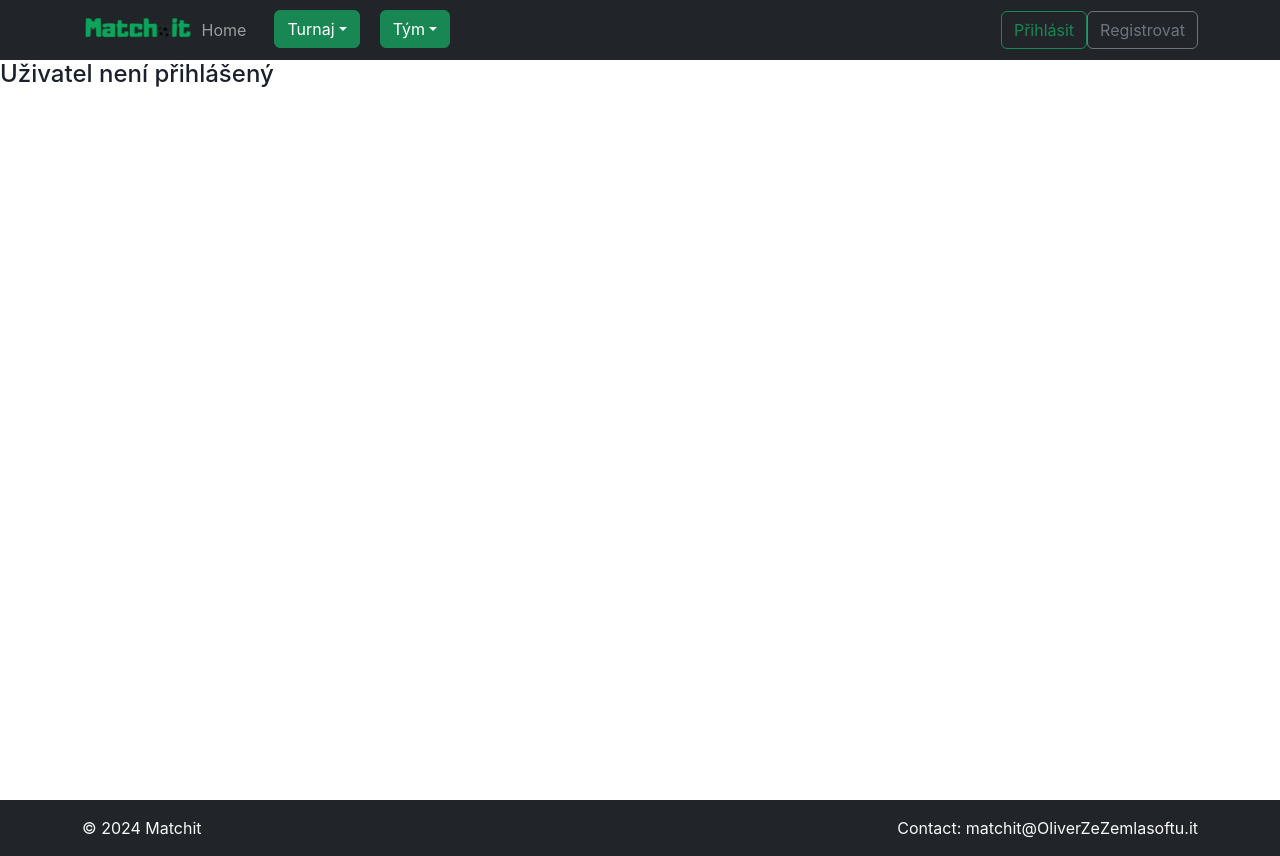
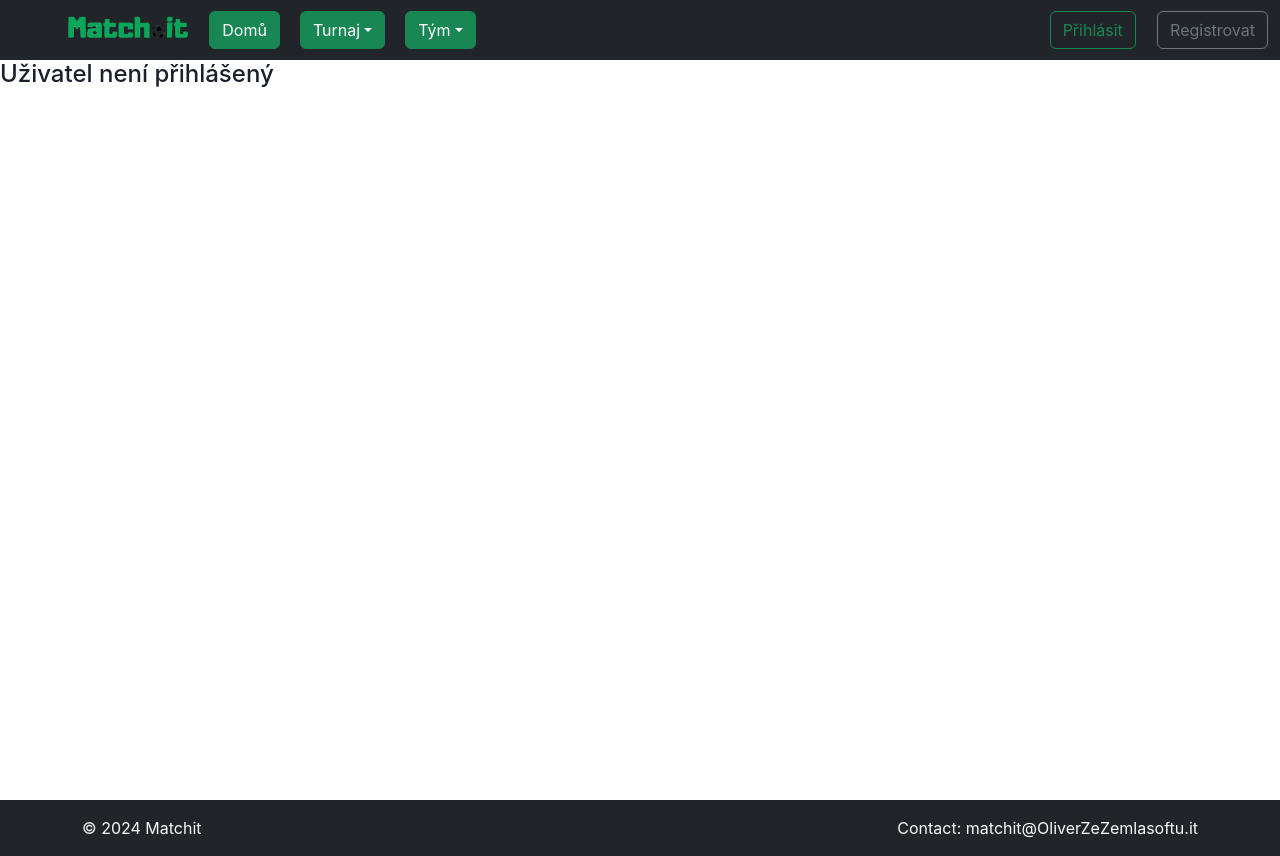
Before and after one commit to OliverPCV/uuMatchItApp, a React (Create React App) app in the folder client/: page /userprofile in a window 1280 px wide. Built offline with nearby package versions, Linux system fonts and the light colour scheme; what @g-loot/react-tournament-brackets would draw is missing.

Commit message:
design update

```diff
--- a/client/src/components/Navbar.jsx
+++ b/client/src/components/Navbar.jsx
@@ -2,6 +2,7 @@ import React, { useState, useEffect } from 'react';
 import { Navbar, Nav, Container, Modal, Button, Form, Dropdown } from 'react-bootstrap';
 import axiosInstance from '../services/axiosInstance';
 import MatchitLogo from '../images/MatchitLogo.png';
+import HomeIcon from '../images/home.png';
 import '../styles/component-style/Navbar.css';
 import { fetchUserData } from '../services/authService';
 import { Link } from 'react-router-dom';
@@ -92,16 +93,19 @@ function AppNavbar() {
     setLoggedIn(false);
   };
 
+  const navigateToHome = () => {
+    window.location.href = '/';
+  }
+
   return (
     <>
       <Navbar bg="dark" variant="dark" expand="lg">
-        <Container>
-          <img className="navlogo" src={MatchitLogo} alt="Logo" />
+      <img className="navlogo" src={MatchitLogo} alt="Logo" />
+        <Container className='container'>
           <Navbar.Toggle aria-controls="basic-navbar-nav" />
           <Navbar.Collapse id="basic-navbar-nav">
             <Nav className="ml-auto">
-              <Nav.Link href="/">Home</Nav.Link>
-
+            <button type="button" class="btn btn-success" onClick={navigateToHome}>Domů</button>
               <Dropdown>
                 <Dropdown.Toggle variant="success" id="dropdown-basic">
                   Turnaj
--- a/client/src/styles/component-style/Navbar.css
+++ b/client/src/styles/component-style/Navbar.css
@@ -4,6 +4,15 @@
 
 .navlogo {
     width: 10%;
+    margin-left: 5%;
+}
+
+.container {
+    margin-right: 5%;
+}
+
+.btn {
+    margin-left: 2%;
 }
 
 #dropdown-basic {
```
Also changed, not shown: client/src/images/home.png (added).
